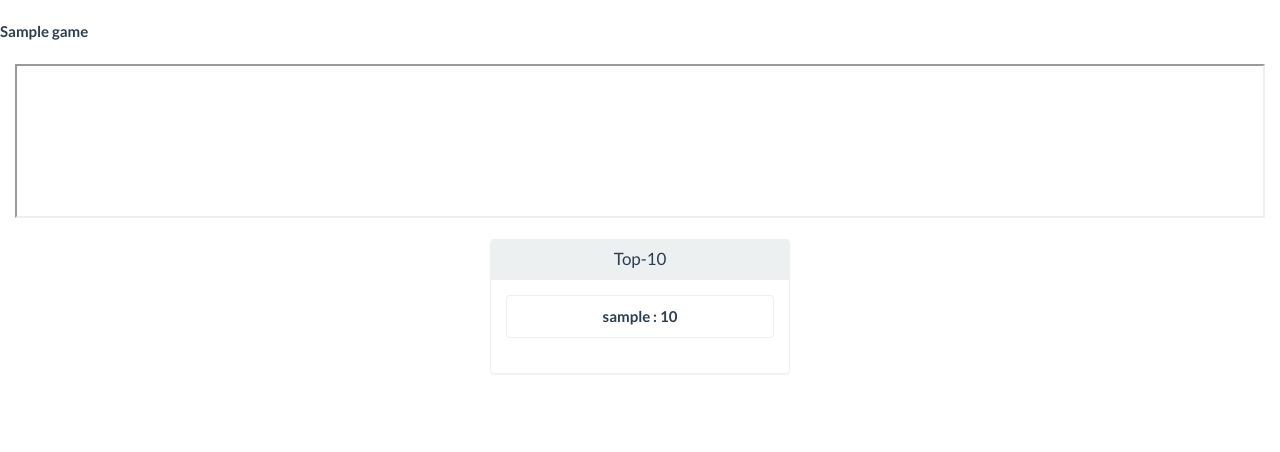
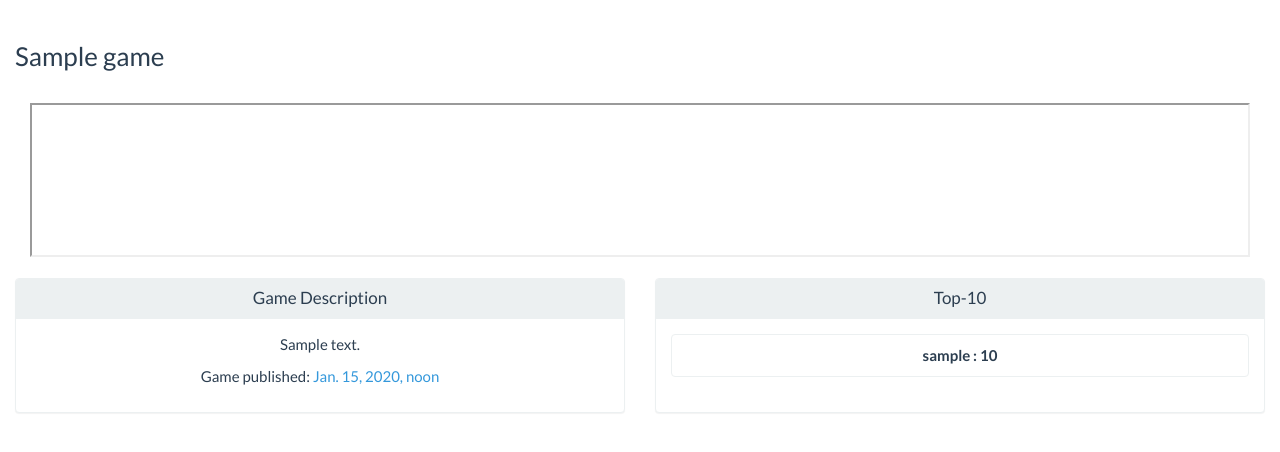
Before and after one commit to duchungluu/Django-Game-Shop, a Django app: page /game/1 in a window 1280 px wide. Shown: the part 60-512 px from the top of the page. Run offline with Django 3.2, Linux system fonts and the light colour scheme; a user stored in the database is signed in; tables that the repository leaves empty hold one stand-in row (values such as "Sample post"); parts of the project's set-up code (start-up, migrations or seed data) failed here and were passed over; some libraries are stand-ins or nearby versions.

Commit message:
styling the game page

```diff
--- a/dreamerteam/webshop/static/webshop/webshop-custom-css.css
+++ b/dreamerteam/webshop/static/webshop/webshop-custom-css.css
@@ -75,5 +75,4 @@ nav.no-radius {
 }
 #top10container {
 	text-align: center;
-	width: 300px;
 }
--- a/dreamerteam/webshop/templates/webshop/game.html
+++ b/dreamerteam/webshop/templates/webshop/game.html
@@ -2,6 +2,7 @@
 {% load staticfiles %}
 
 {% block content %}
+<div class="container-fluid">
   {% if isBought %}
     <script type="text/javascript">
       gameID = "{{game.pk}}";
@@ -9,15 +10,34 @@
     </script>
     <script src="{% static 'webshop/game.js' %}"></script>
     {% csrf_token %}
+   <div class="row">
+      <div class="col-xs-12">
+        <h3> {{ game.name }}</h3>
+        <div class="errorDiv invisible">error</div>
 
-  <b>{{ game.name }}</b>
-  <div class="errorDiv invisible">error</div>
         <iframe width="100px" id = "targetFrame" class="game-iframe" src="{{game.url}}" allowfullscreen></iframe>
+      </div>
+    </div>
 
     <br>
-  <div class="container-fluid" id ="top10container">
+    <div id="top10container">
       <div class="row">
-      {# <div class="col-xs-12 col-md-4"> #}
+        <div class="col-xs-12 col-md-6">
+          <div class="panel panel-default">
+            <div class="panel-heading">
+              <h3 class="panel-title"> Game Description </h3>
+            </div>
+            <div class="panel-body">
+              <p>
+                {{ game.description }}
+              </p>
+              <p>
+                <span "text-muted">Game published:</span> <span class="text-info">{{ game.published }}</span>
+              </p>
+            </div>
+          </div>
+        </div>
+        <div class="col-xs-12 col-md-6">
           <div class="panel panel-default">
             <div class="panel-heading">
               <h3 class="panel-title"> Top-10 </h3>
@@ -36,25 +56,40 @@
               </ul>
             </div>
           </div>
-      {# </div> #}
+        </div>
       </div>
     </div>
 
   {% else %}
-  name: {{ game.name }}
-  </br>
-  global_highscore: {{global_highscore}}
-  </br>
-  price: {{ game.price }} €
-  </br>
-  published: {{ game.published }}
-  </br>
-  description: {{ game.description }}
-  </br>
+    <div class="row">
+      <div class="col-md-8 col-xs-12">
+
+        <div>
           {% if user.is_authenticated %}
               <button onclick="location.href='{% url 'buy' game.id %}';"
-      class="btn btn-success">Buy</button>
+              class="btn btn-success pull-right">Buy</button>
             {% endif %}
+          <h3>Game: {{ game.name }} </h3>
+          <p>Price: <span class="text-warning">{{ game.price }} €</span></p>
+
+        </div>
+        <br />
+        <div class="panel panel-default">
+          <div class="panel-heading">
+              <h3 class="panel-title"> Game details </h3>
+            </div>
+          <div class="panel-body">
+            <p>
+              {{ game.description }}
+            </p>
+            <p>
+              <span "text-muted">Game published:</span> <span class="text-info">{{ game.published }}</span>
+            </p>
+          </div>
+
+        </div>
+    </div>
+  </div>
   {% endif %}
-
+</div>
 {% endblock %}
```
Lines whose indentation alone changed are shown as unchanged.
